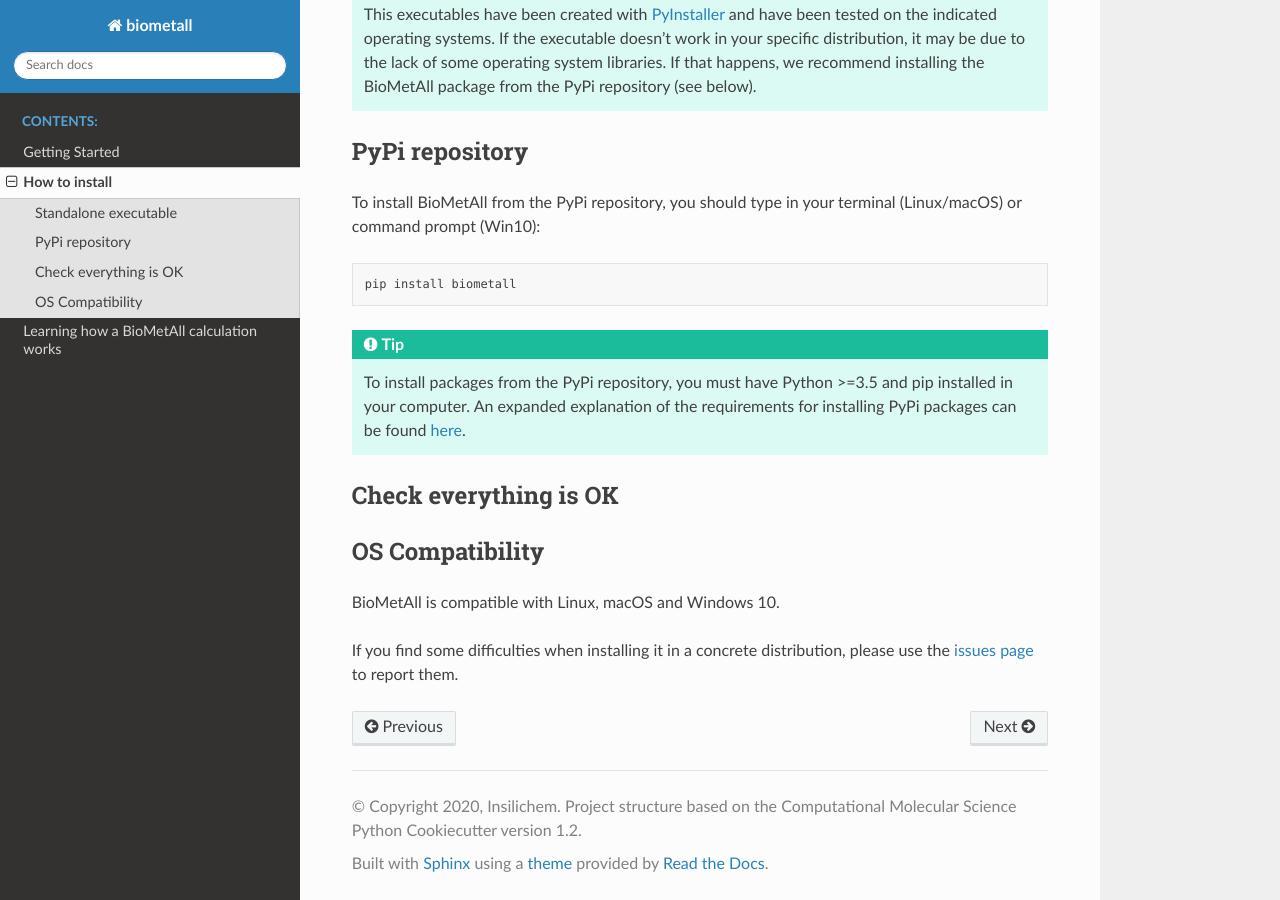
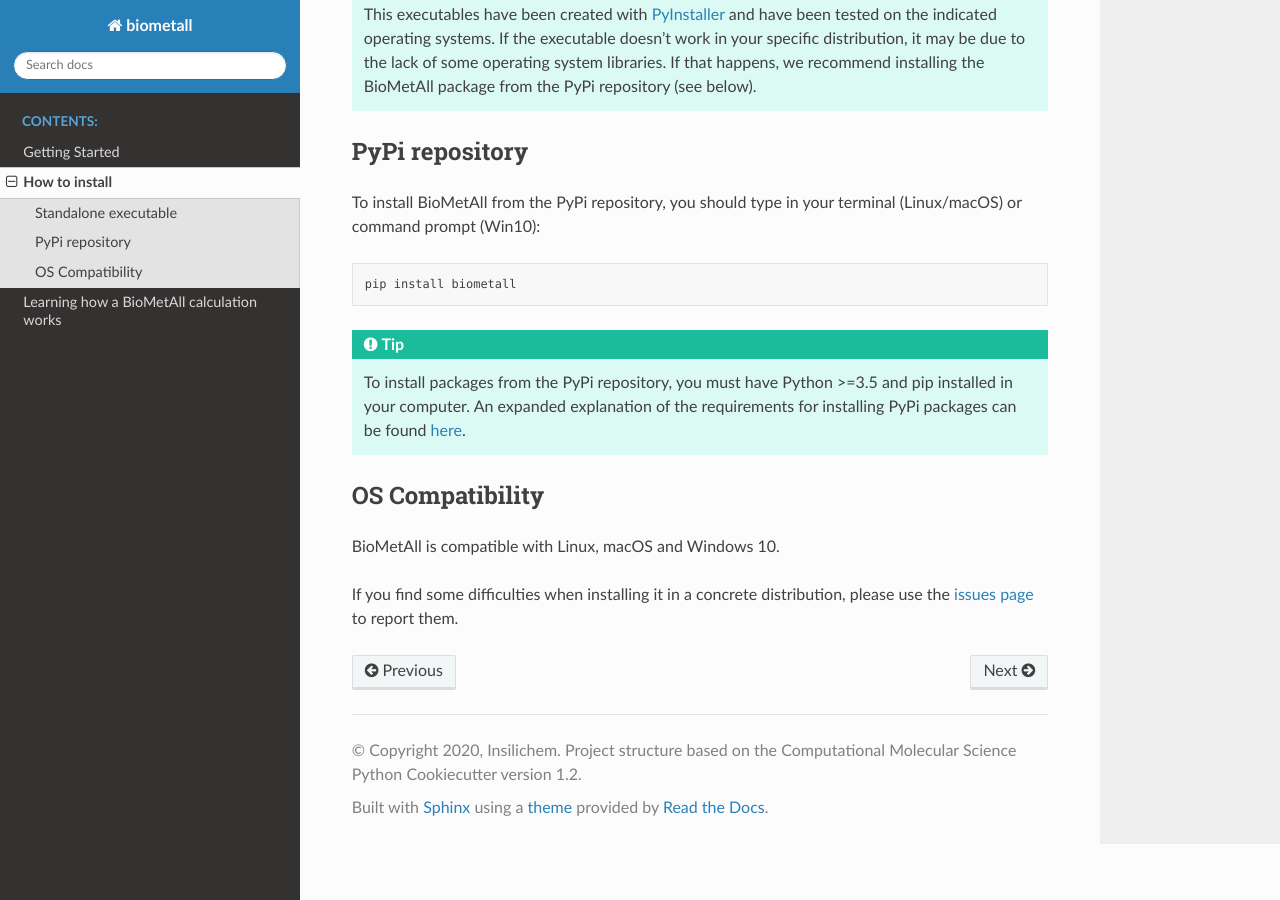
Before and after one commit to insilichem/biometall, a Sphinx documentation site: the page built from docs/installation.rst, in a window 1280 px wide and 900 px high, scrolled down 566 px. Built offline with Sphinx 7.4.7 and the Read the Docs theme 2.0.0, drawn with Linux system fonts in a browser that asks for light colours; the version number could not be read and is left out.

Commit message:
remove check section

```diff
--- a/docs/installation.rst
+++ b/docs/installation.rst
@@ -48,12 +48,6 @@ To install BioMetAll from the PyPi repository, you should type in your terminal
    To install packages from the PyPi repository, you must have Python >=3.5 and pip installed in your computer. An expanded explanation of the requirements for installing PyPi packages can be found `here <https://packaging.python.org/tutorials/installing-packages/#requirements-for-installing-packages>`_.
 
 
-
-Check everything is OK
-======================
-
-
-
 OS Compatibility
 ================
 
```
